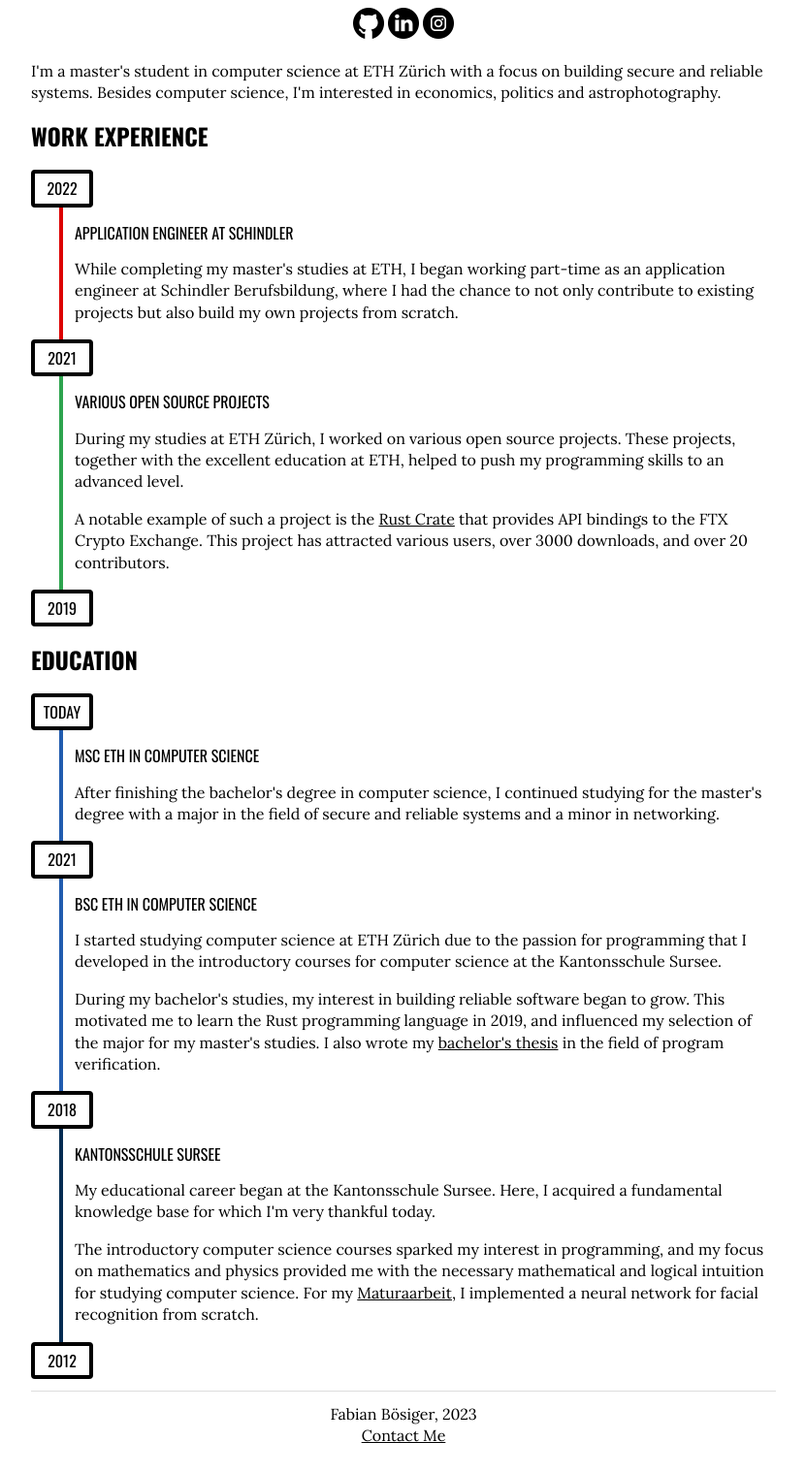
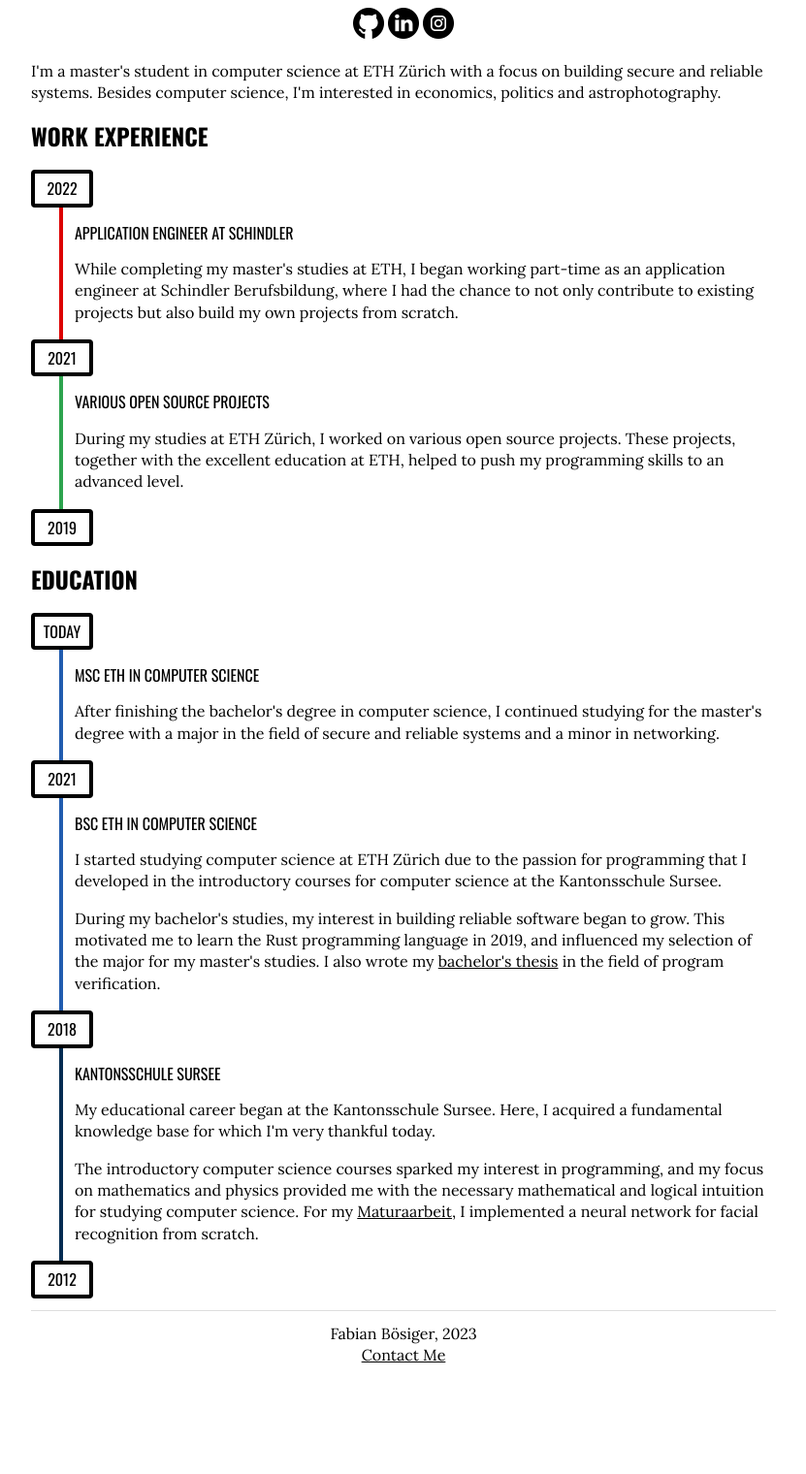
Before and after one commit to fabianboesiger/fabianboesiger.github.io, a Jekyll site: the page built from about.html, in a window 1280 px wide, cut to the strip 279-1799 px from the top of the page. Shown: the whole strip at 97% size, without its empty margins (224-1055 px from the left). Built offline with Jekyll 4.4.1, drawn with Linux system fonts in a browser that asks for light colours; after the commit the page ends 1716 px from its top, so only the background shows below that.

Commit message:
Update about.html

```diff
--- a/about.html
+++ b/about.html
@@ -74,10 +74,6 @@ section {
             During my studies at ETH Zürich, I worked on various open source projects.
             These projects, together with the excellent education at ETH, helped to push my programming skills to an advanced level.
         </p>
-        <p>
-            A notable example of such a project is the <a href="https://crates.io/crates/ftx">Rust Crate</a> that provides API bindings to the FTX Crypto Exchange.
-            This project has attracted various users, over 3000 downloads, and over 20 contributors.
-        </p>
     </section>
     <span class="year">2019</span>
 
```
